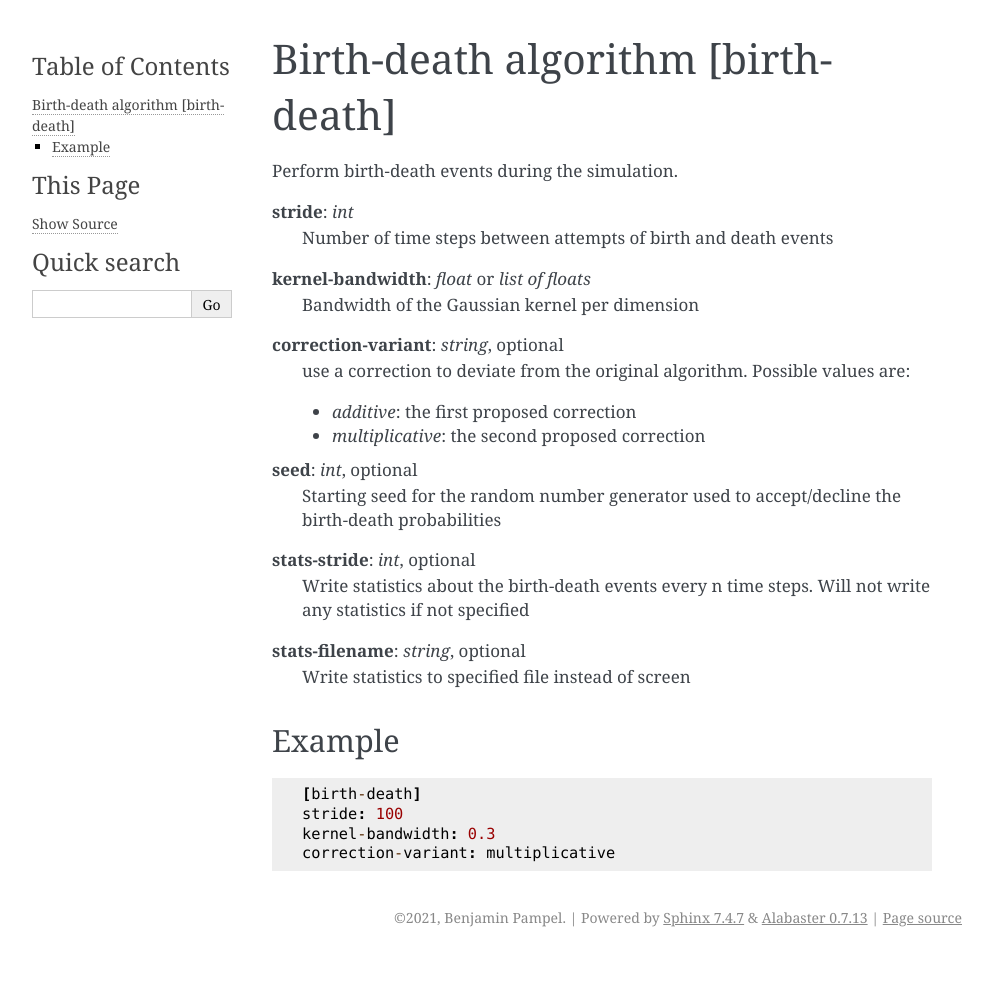
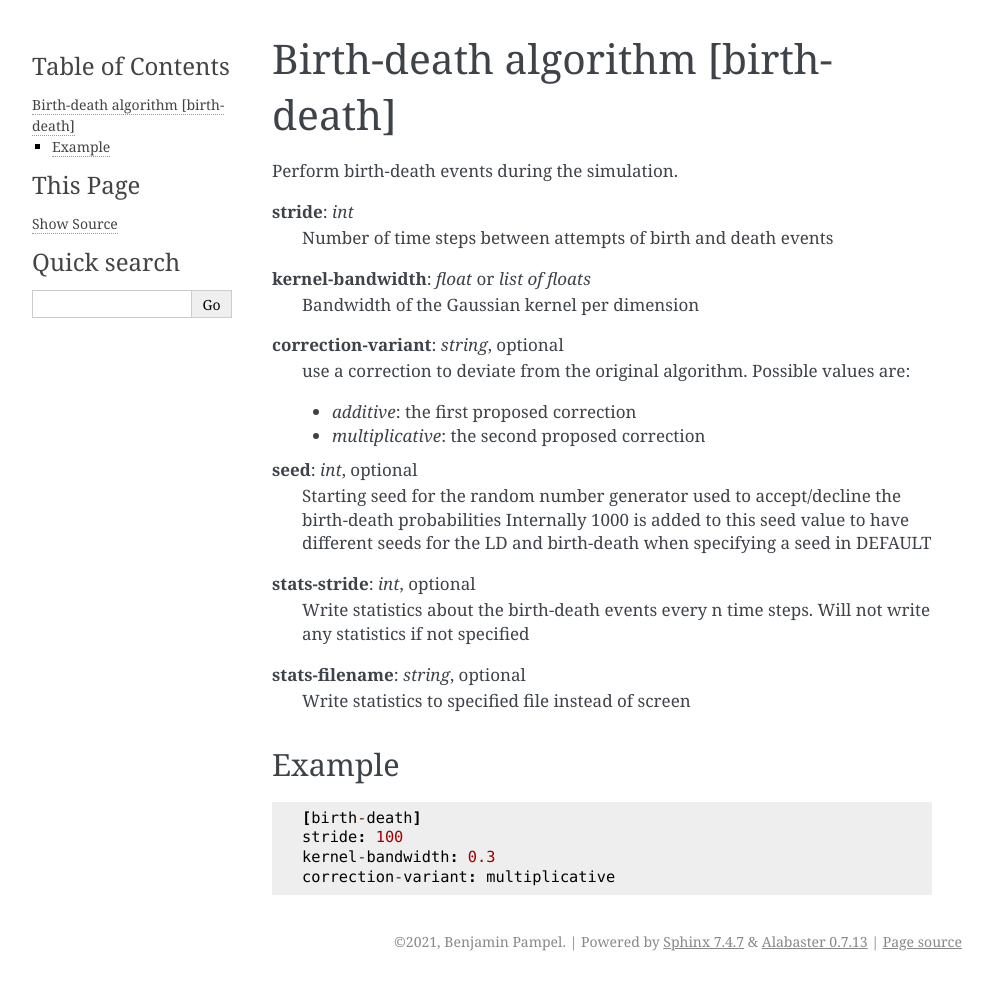
Before and after one commit to bpampel/bdld, a Sphinx documentation site: the page built from docs/birth-death.rst, in a window 1280 px wide. Shown: the whole page, without its empty margins (148-1141 px from the left). Built offline with Sphinx 7.4.7, drawn with Linux system fonts in a browser that asks for light colours; before the commit the page ends 957 px from its top, so only the background shows below that.

Commit message:
Clarify seed in doc for birth-death

```diff
--- a/docs/birth-death.rst
+++ b/docs/birth-death.rst
@@ -19,6 +19,7 @@ Perform birth-death events during the simulation.
 
 **seed**: *int*, optional
   Starting seed for the random number generator used to accept/decline the birth-death probabilities
+  Internally 1000 is added to this seed value to have different seeds for the LD and birth-death when specifying a seed in DEFAULT
 
 **stats-stride**: *int*, optional
   Write statistics about the birth-death events every n time steps.
```
